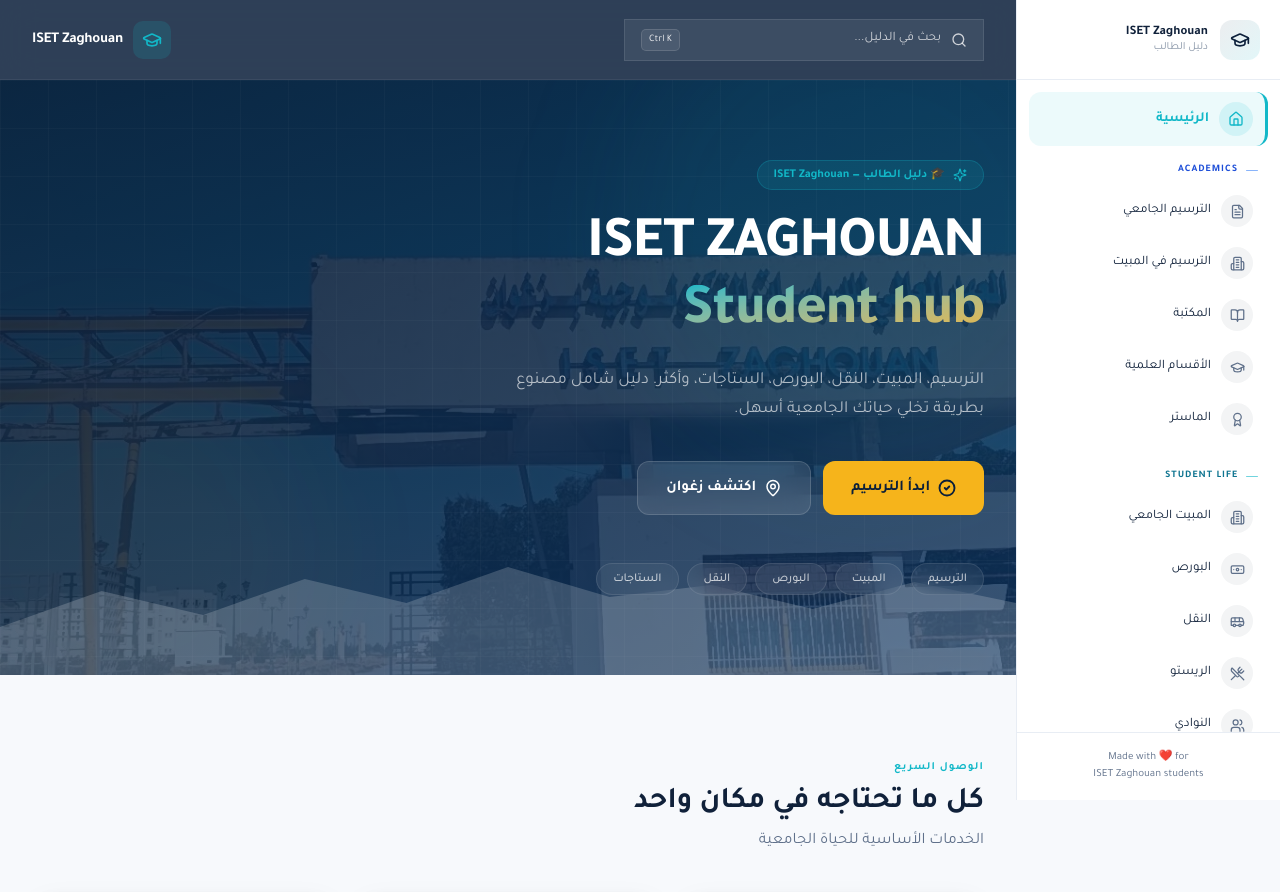
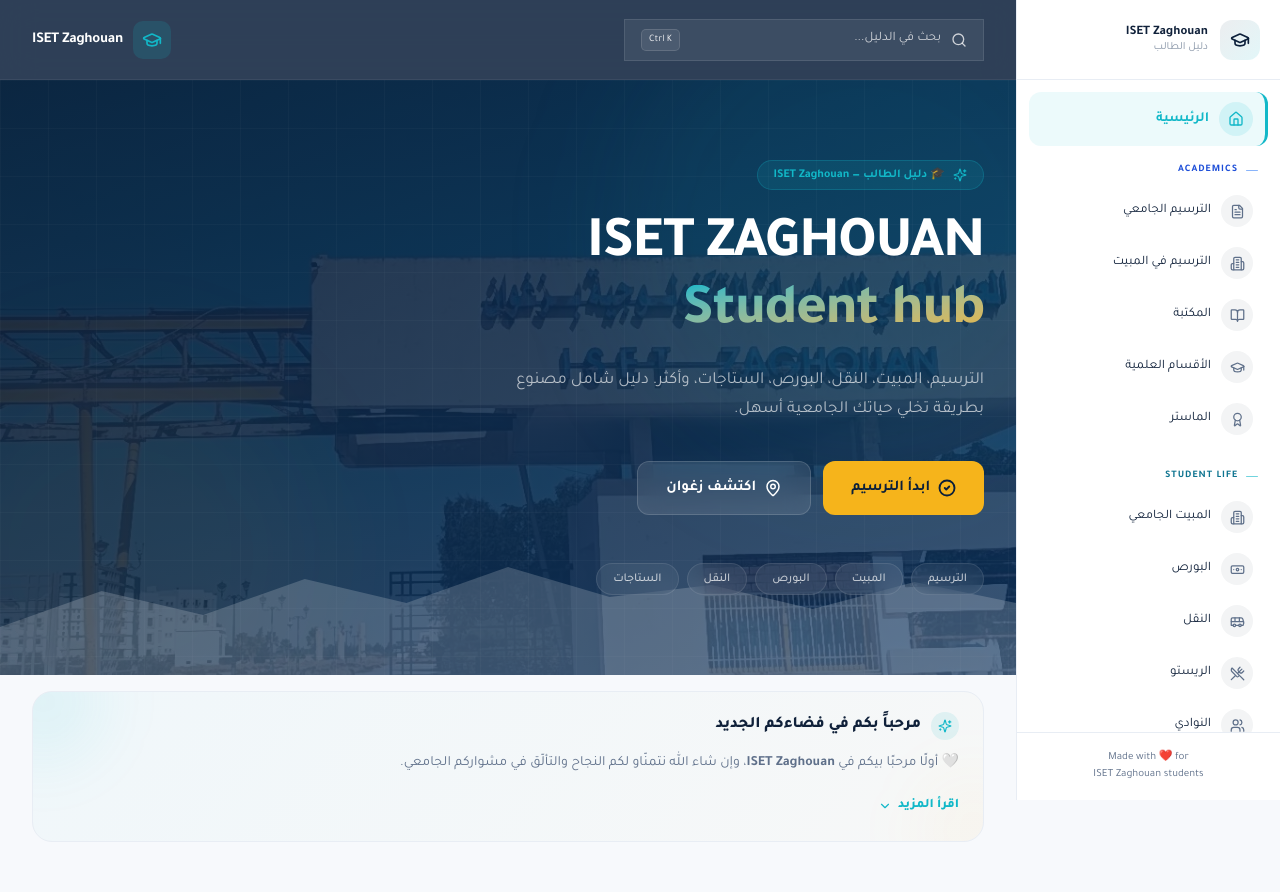
Before and after one commit to jozefelmanga/iset-zaghouan-hub, a Next.js app: page / in a window 1280 px wide. Shown: the top 892 px of the page. Built offline with nearby package versions, Linux system fonts and the light colour scheme; no server answers.

Commit message:
feat: add WelcomeSection component to enhance user experience on homepage

```diff
--- a/src/app/page.tsx
+++ b/src/app/page.tsx
@@ -4,6 +4,7 @@
 import { HeroSection } from "@/components/sections/HeroSection";
 import { QuickAccessSection } from "@/components/sections/QuickAccessSection";
 import { Container } from "@/components/ui/layout";
+import { WelcomeSection } from "@/components/sections/WelcomeSection";
 
 // Below-fold sections: code-split for a smaller initial JS bundle.
 // No loading placeholder — with static export (SSG) the HTML is already
@@ -37,6 +38,7 @@
       <HeroSection />
 
       <Container size="content">
+        <WelcomeSection />
         <QuickAccessSection />
         <StudentJourneySection />
         <ExternalResourcesSection />
--- /dev/null
+++ b/src/components/sections/WelcomeSection.tsx
@@ -0,0 +1,106 @@
+"use client";
+
+import { useState } from "react";
+import { motion, AnimatePresence } from "framer-motion";
+import { Card } from "@/components/ui/Card";
+import { Sparkles, ChevronDown, ChevronUp } from "@/lib/icons";
+
+export function WelcomeSection() {
+  const [isExpanded, setIsExpanded] = useState(false);
+
+  return (
+    <motion.section
+      initial={{ opacity: 0, y: 20 }}
+      animate={{ opacity: 1, y: 0 }}
+      transition={{ duration: 0.5, delay: 0.1 }}
+      className="mb-8 mt-4"
+      dir="rtl"
+    >
+      <Card
+        elevation="flat"
+        style={{
+          border: "1px solid var(--color-border)",
+          background: "linear-gradient(135deg, rgba(18, 184, 200, 0.03) 0%, rgba(246, 180, 27, 0.02) 100%)",
+          borderRadius: "20px",
+          padding: "20px 24px",
+          position: "relative",
+          overflow: "hidden",
+        }}
+      >
+        {/* Glow Effects */}
+        <div style={{ position: "absolute", top: "-50px", left: "-50px", width: "120px", height: "120px", background: "rgba(18,184,200,0.08)", filter: "blur(30px)", borderRadius: "50%", pointerEvents: "none" }} />
+        <div style={{ position: "absolute", bottom: "-50px", right: "-50px", width: "120px", height: "120px", background: "rgba(246,180,27,0.04)", filter: "blur(30px)", borderRadius: "50%", pointerEvents: "none" }} />
+
+        <div style={{ position: "relative", zIndex: 1 }}>
+          {/* Header */}
+          <div style={{ display: "flex", alignItems: "center", gap: "10px", marginBottom: "12px" }}>
+            <div style={{ width: "28px", height: "28px", borderRadius: "50%", background: "rgba(18, 184, 200, 0.1)", display: "flex", alignItems: "center", justifyContent: "center" }}>
+              <Sparkles size={14} className="text-[#12B8C8]" />
+            </div>
+            <h2 style={{ fontSize: "16px", fontWeight: 800, color: "var(--color-text)", margin: 0 }}>مرحباً بكم في فضاءكم الجديد</h2>
+          </div>
+
+          {/* Paragraphs */}
+          <div style={{ display: "flex", flexDirection: "column", gap: "12px" }}>
+            {/* Always visible paragraph */}
+            <p style={{ fontSize: "14px", color: "var(--color-text-secondary)", lineHeight: 1.7, margin: 0 }}>
+              🤍 أولًا مرحبًا بيكم في <strong>ISET Zaghouan</strong>، وإن شاء الله نتمنّاو لكم النجاح والتألّق في مشواركم الجامعي.
+            </p>
+
+            {/* Collapsible paragraphs */}
+            <AnimatePresence initial={false}>
+              {isExpanded && (
+                <motion.div
+                  initial={{ height: 0, opacity: 0 }}
+                  animate={{ height: "auto", opacity: 1 }}
+                  exit={{ height: 0, opacity: 0 }}
+                  transition={{ duration: 0.3, ease: "easeInOut" }}
+                  style={{ overflow: "hidden", display: "flex", flexDirection: "column", gap: "12px" }}
+                >
+                  <p style={{ fontSize: "14px", color: "var(--color-text-secondary)", lineHeight: 1.7, margin: 0, paddingTop: "4px" }}>
+                    ✋ نحبّو نرحّبوا بيكم في الدليل هذا، اللي حضّرناه باش يعاونكم في الترسيم الجامعي 📝 وكل ما يخصّ حياتكم كطلبة في ISET Zaghouan.
+                  </p>
+                  <p style={{ fontSize: "14px", color: "var(--color-text-secondary)", lineHeight: 1.7, margin: 0 }}>
+                    📚 الفكرة من الدليل هذا هي إنّنا نوفّرولكم كل المعلومات اللي تحتاجوها بطريقة سهلة وواضحة، باش نسهّلوا عليكم أول خطواتكم في الحياة الجامعية ونعاونكم تبداوها بثقة وراحة. 🚀
+                  </p>
+                </motion.div>
+              )}
+            </AnimatePresence>
+
+            {/* Toggle Button */}
+            <div style={{ display: "flex", justifyContent: "flex-start", marginTop: "4px" }}>
+              <button
+                onClick={() => setIsExpanded(!isExpanded)}
+                style={{
+                  background: "transparent",
+                  border: "none",
+                  color: "#12B8C8",
+                  fontSize: "13px",
+                  fontWeight: 750,
+                  cursor: "pointer",
+                  display: "inline-flex",
+                  alignItems: "center",
+                  gap: "6px",
+                  padding: "4px 0",
+                  outline: "none",
+                }}
+              >
+                {isExpanded ? (
+                  <>
+                    <span>عرض أقل</span>
+                    <ChevronUp size={14} />
+                  </>
+                ) : (
+                  <>
+                    <span>اقرأ المزيد</span>
+                    <ChevronDown size={14} />
+                  </>
+                )}
+              </button>
+            </div>
+          </div>
+        </div>
+      </Card>
+    </motion.section>
+  );
+}
--- a/src/data/resources.ts
+++ b/src/data/resources.ts
@@ -51,14 +51,14 @@
     featured: true,
     title: "After Graduation Guide",
     subtitle: "Career & Masters",
-    description: "دليل كامل يوجّهك بعد التخرج نحو الحياة المهنية، الستاجات، ولا إكمال الدراسة في الماستر.",
+    description: "دليل كامل يوجّهك بعد التخرج — من الماستر والمناظرة الخصوصية للمهندسين إلى التكوين المزدوج.",
     href: "https://after-graduation.vercel.app/",
     icon: "briefcase",
     color: "#8B5CF6",
     bg: "rgba(139,92,246,0.1)",
     preview: {
       gradient: "linear-gradient(135deg, #4c1d95 0%, #7c3aed 50%, #a78bfa 100%)",
-      highlights: ["ماستر", "ستاج", "كونكurs", "تكوين مزدوج"],
+      highlights: ["ماستر", "المناظرة الخصوصية للمهندسين", " التكوين المزدوج"],
     },
   },
   {
```
